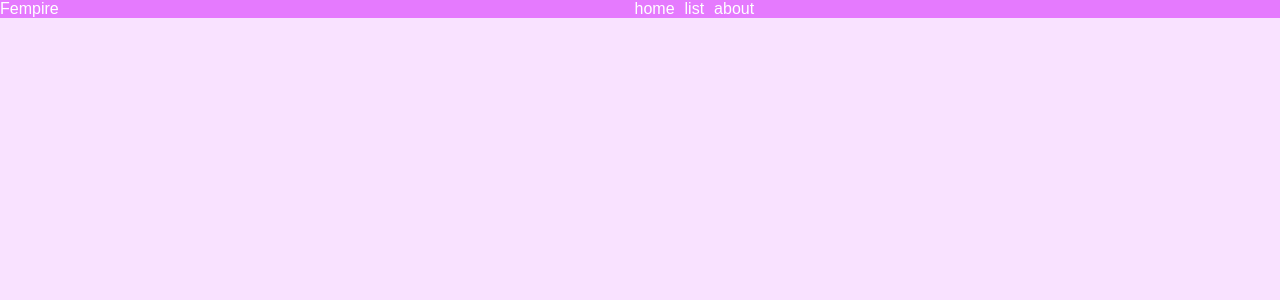
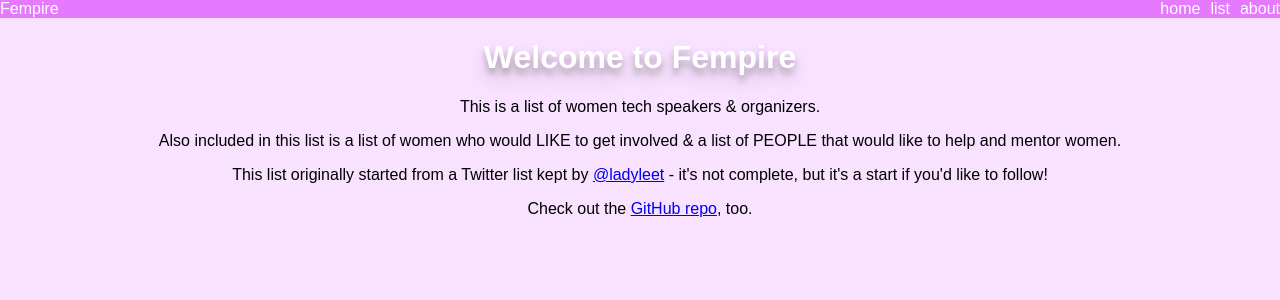
Before and after one commit to fempire/fempire-react, a React (Create React App) app: page / in a window 1280 px wide. Shown: the top 300 px of the page. Built offline with nearby package versions, Linux system fonts and the light colour scheme.

Commit message:
homepage

```diff
--- a/src/components/Parts/Header/Header.js
+++ b/src/components/Parts/Header/Header.js
@@ -32,7 +32,9 @@ class Header extends Component {
                     <a className="sidedrawer-icon" onClick={() => this.openNav()}>☰</a>
                     <a href={routes["00_home"].path}>Fempire</a>
                 </div>
-                <div className="top-menu">
+
+                <div id="cover" onClick={() => this.closeNav()}/>
+                <div id="sidenav" className="sidenav">
                     <ul>
                         {VIEWS.map((route, index) => (
                             <li key={index}>
@@ -41,8 +43,7 @@ class Header extends Component {
                         ))}
                     </ul>
                 </div>
-                <div id="cover" onClick={() => this.closeNav()}/>
-                <div id="sidenav" className="sidenav">
+                <div className="top-menu">
                     <ul>
                         {VIEWS.map((route, index) => (
                             <li key={index}>
--- a/src/components/Views/Home/Home.js
+++ b/src/components/Views/Home/Home.js
@@ -1,13 +1,25 @@
-import React, { Component } from 'react';
+import React, {Component} from 'react';
 import './home.css';
 
 class Home extends Component {
-  render() {
-    return (
-      <div>
-      </div>
-    );
-  }
+    render() {
+        return (
+            <div className="home">
+                <h1>Welcome to Fempire</h1>
+                <p>This is a list of women tech speakers & organizers.</p>
+
+                <p> Also included in this list is a list of women who would LIKE to get involved & a list of PEOPLE that
+                    would like to help and mentor women.</p>
+
+                <p>This list originally started from a Twitter list kept by <a
+                    href="https://twitter.com/ladyleet">@ladyleet</a> - it's not complete, but it's a start if you'd
+                    like to follow!</p>
+
+                <p>Check out the <a
+                    href="https://github.com/fempire">GitHub repo</a>, too.</p>
+            </div>
+        );
+    }
 }
 
 export default Home;
--- a/src/components/Views/Home/home.css
+++ b/src/components/Views/Home/home.css
@@ -0,0 +1,8 @@
+.home {
+    text-align: center;
+}
+
+h1 {
+    color: white;
+    text-shadow: 0 10px 20px rgba(0,0,0,0.19), 0 6px 6px rgba(0,0,0,0.23);
+}
```
